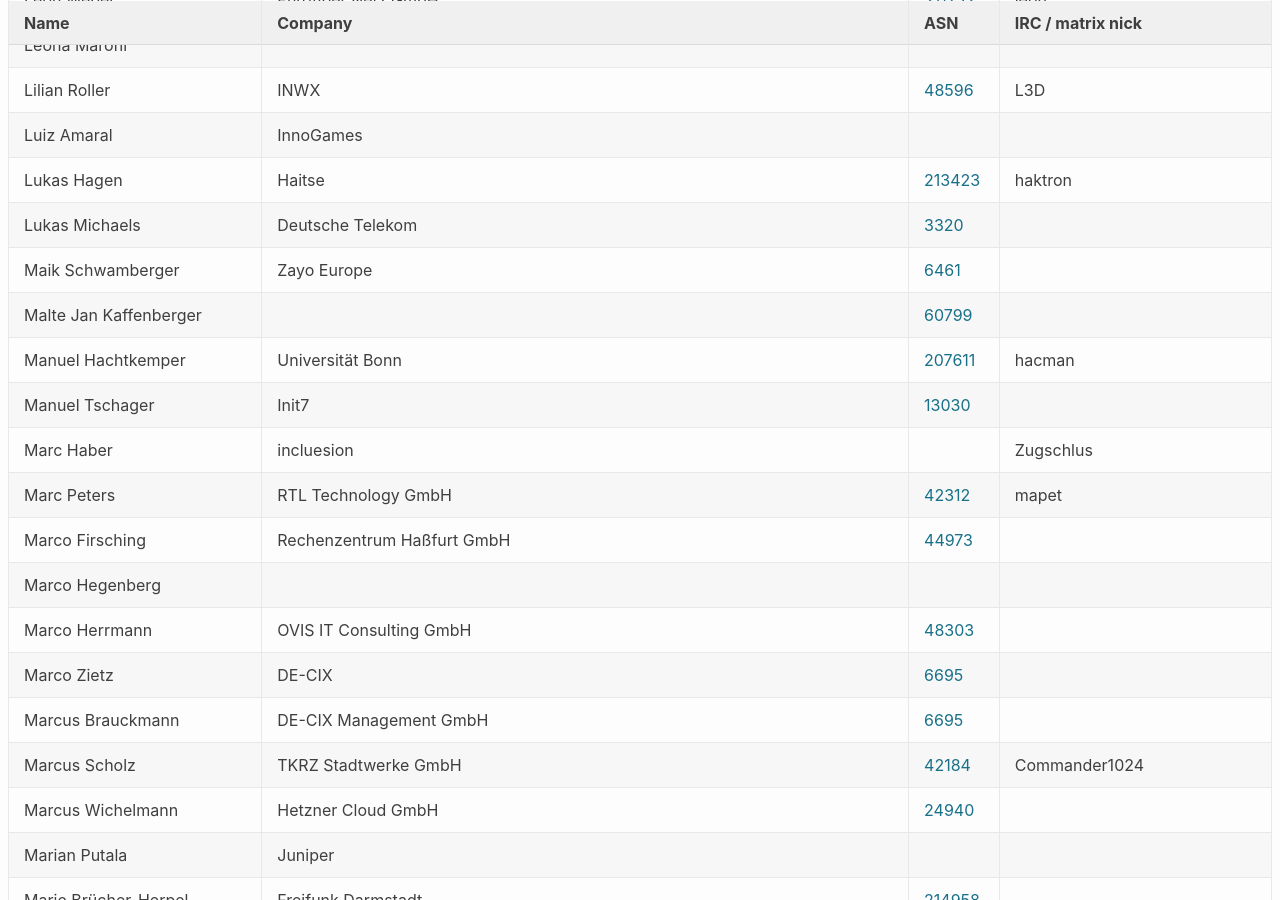
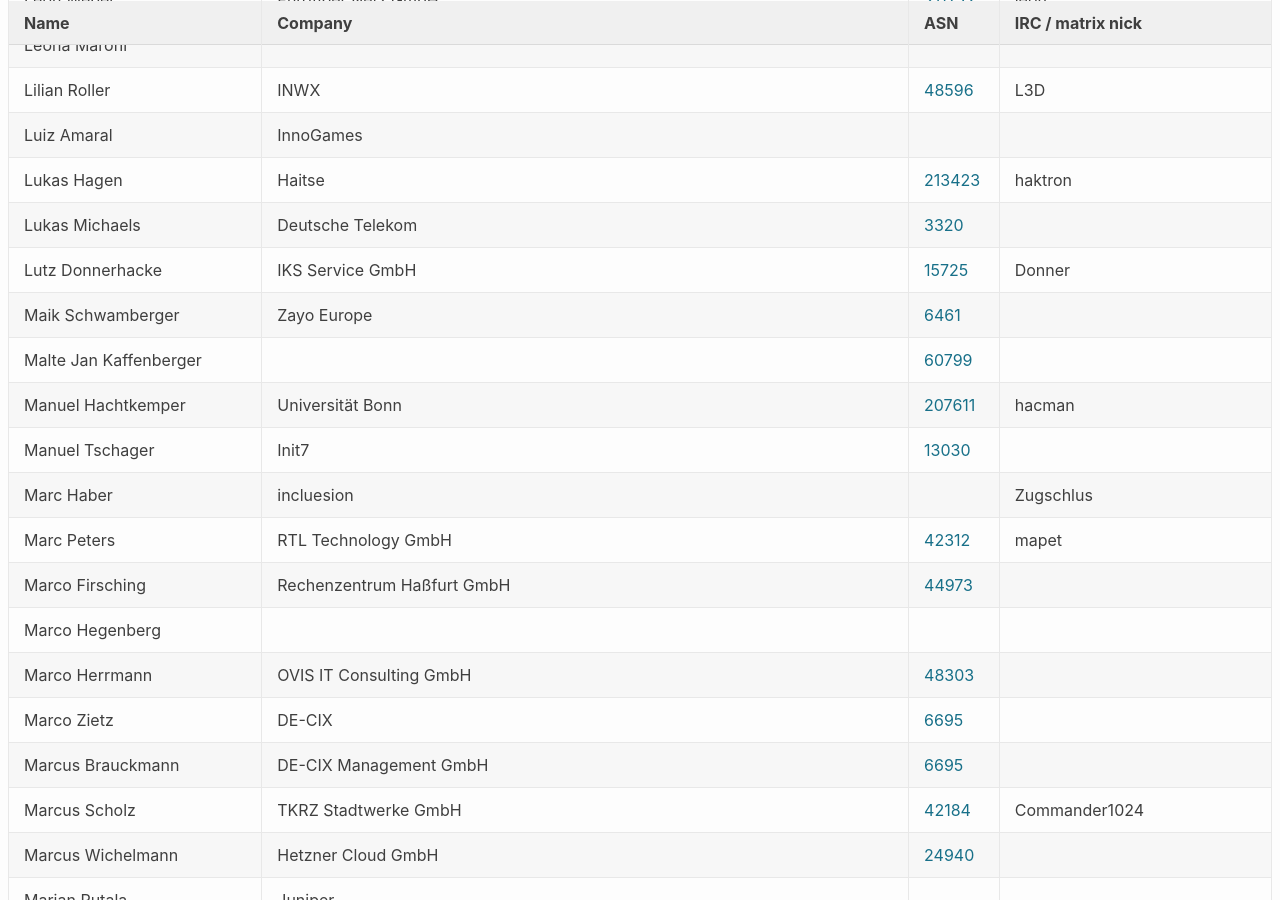
Before and after one commit to denog/pretix-attendeelist, a Jekyll site: the page built from denog17/index.markdown, in a window 1280 px wide and 900 px high, scrolled down 6229 px. Built offline with Jekyll 4.4.1, drawn with Linux system fonts in a browser that asks for light colours.

Commit message:
Latest data: Fri Jul  4 13:49:55 UTC 2025

```diff
--- a/_data/attendees_denog17_onsite.json
+++ b/_data/attendees_denog17_onsite.json
@@ -840,6 +840,12 @@
     "asn": "3320"
   },
   {
+    "name": "Lutz Donnerhacke",
+    "company": "IKS Service GmbH",
+    "irc": "Donner",
+    "asn": "15725"
+  },
+  {
     "name": "Maik Schwamberger",
     "company": "Zayo Europe",
     "irc": null,
```
